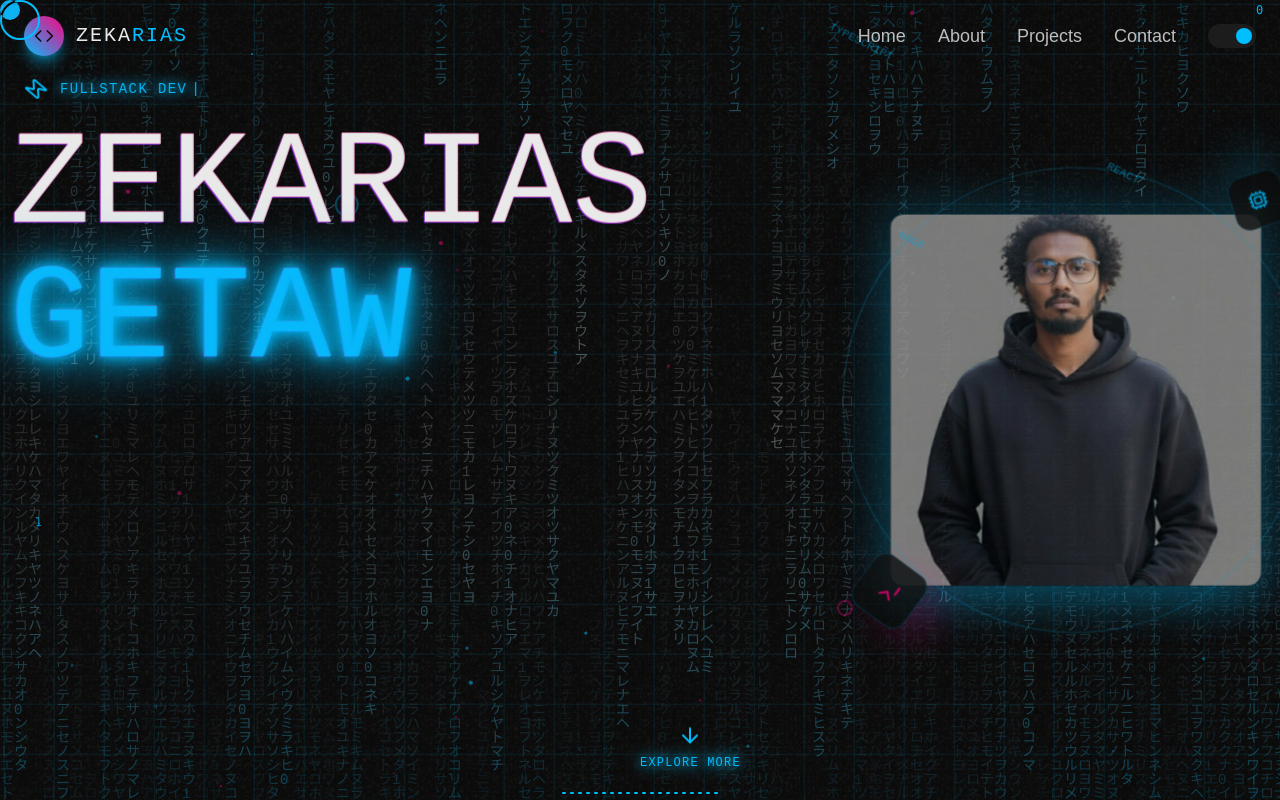
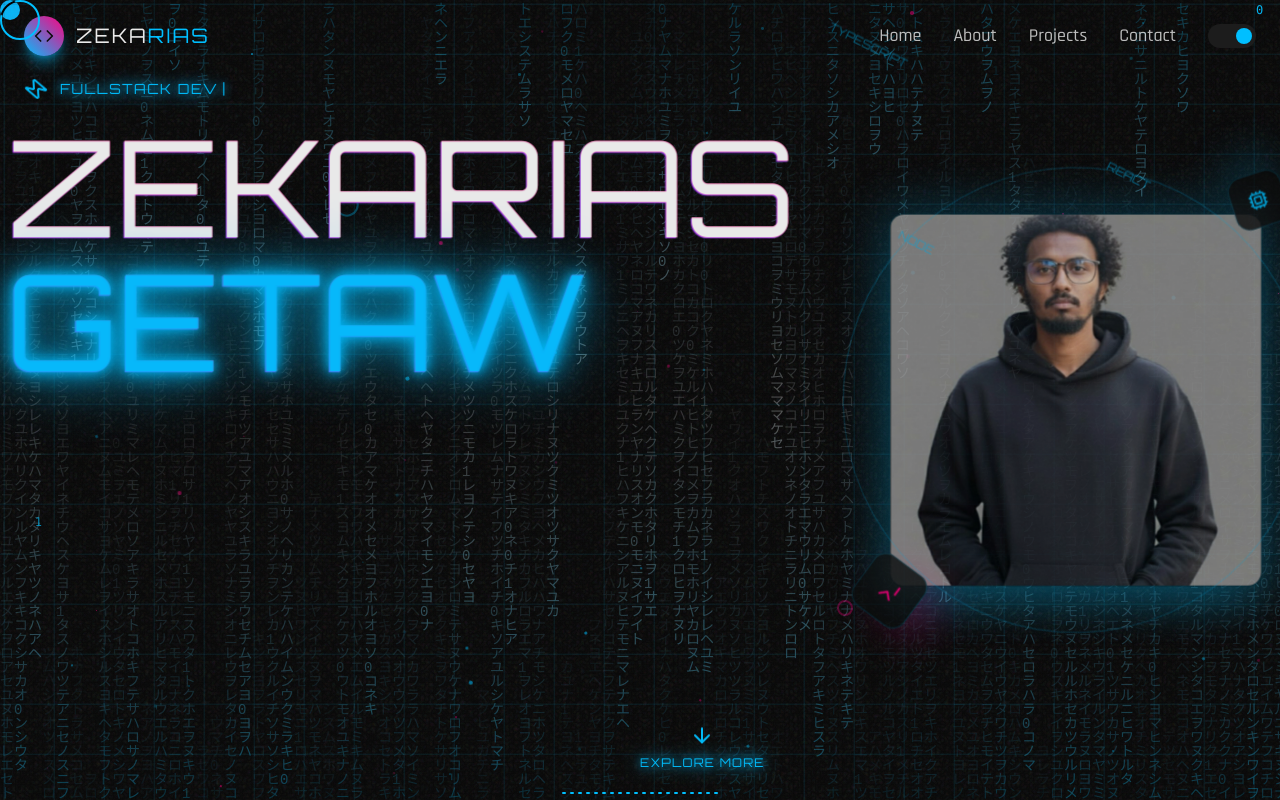
Before and after one commit to zekarias-getaw/zach-portfolio, a React (Vite) app: page / in a window 1280 px wide. Shown: the top 800 px of the page. Built offline with nearby package versions, Linux system fonts and the light colour scheme.

Commit message:
Fix CSS import order - move @import before @tailwind

```diff
--- a/src/index.css
+++ b/src/index.css
@@ -1,8 +1,8 @@
+@import url('https://fonts.googleapis.com/css2?family=Orbitron:wght@400;500;600;700;800;900&family=Rajdhani:wght@300;400;500;600;700&display=swap');
+
 @tailwind base;
 @tailwind components;
 @tailwind utilities;
-
-@import url('https://fonts.googleapis.com/css2?family=Orbitron:wght@400;500;600;700;800;900&family=Rajdhani:wght@300;400;500;600;700&display=swap');
 
 * {
   margin: 0;
```
